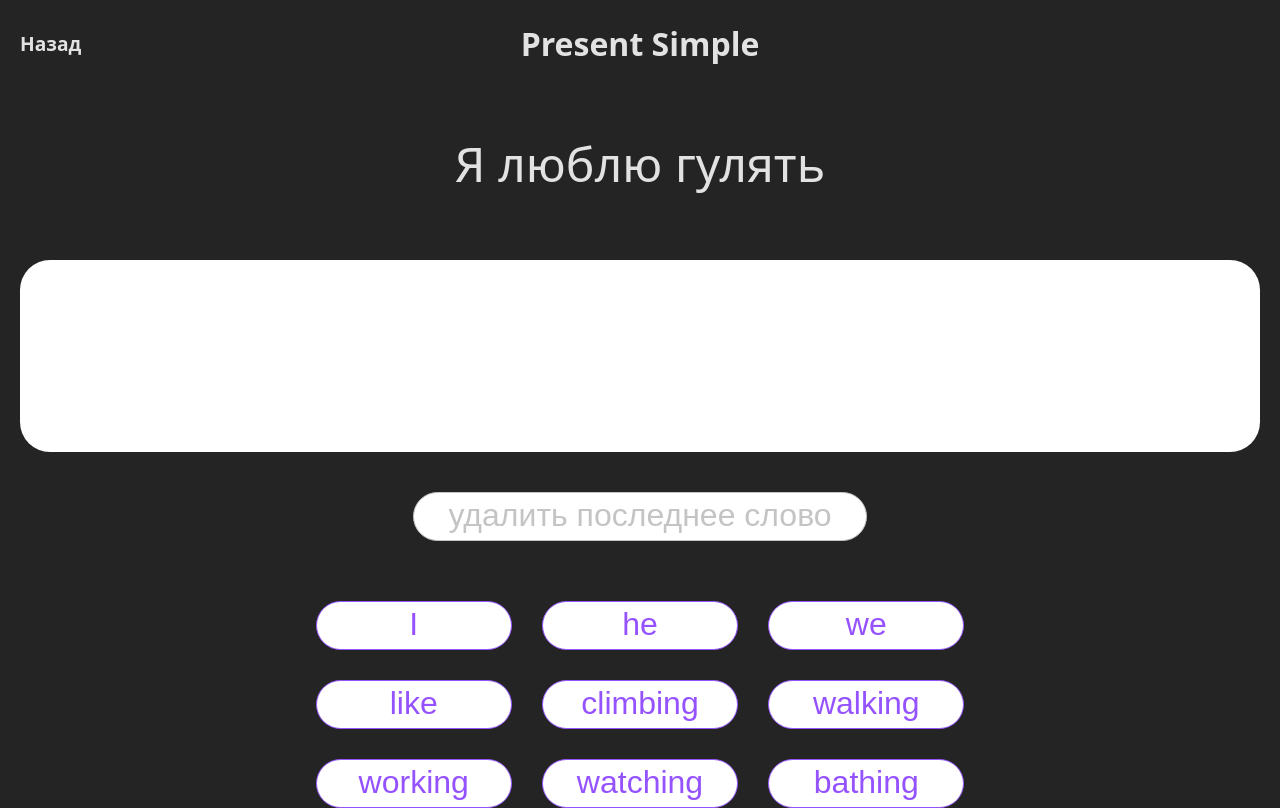
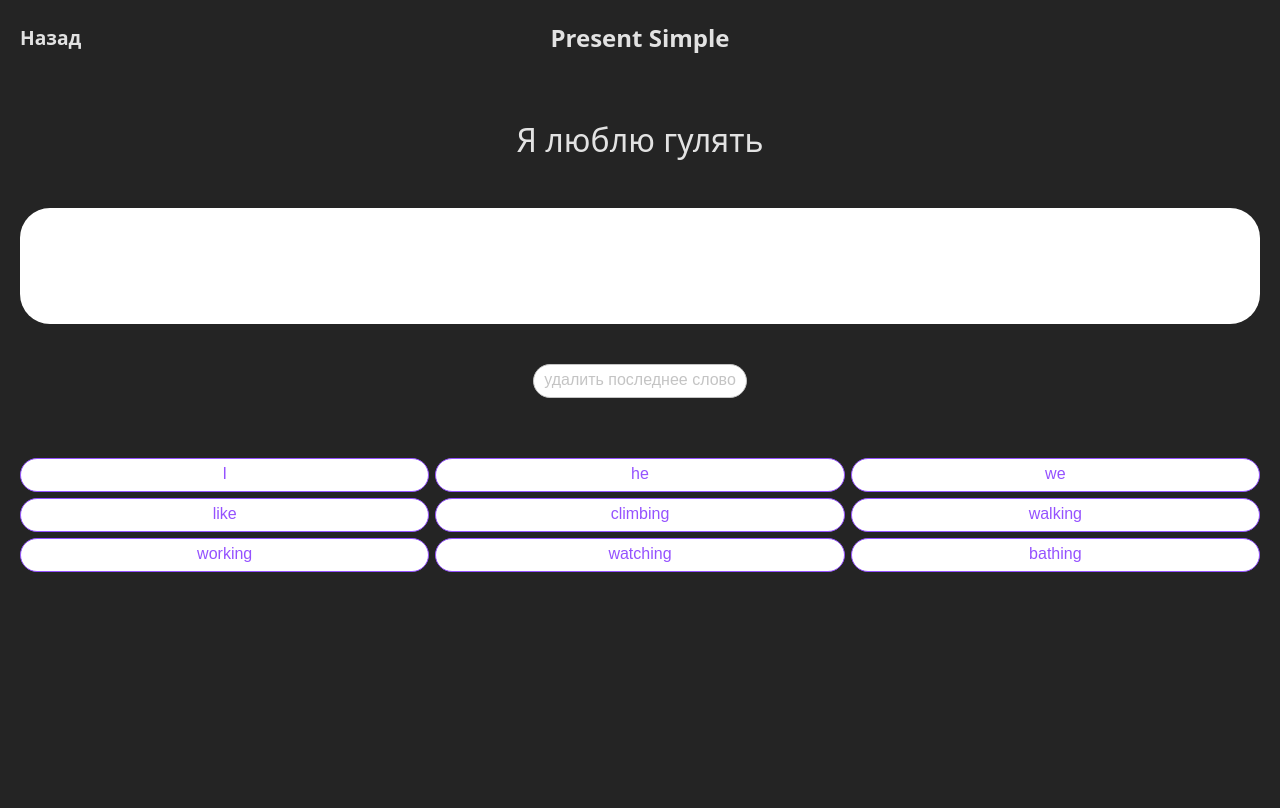
Before and after one commit to HunterM7/easy-english-telegram, a React (Vite) app: page /lessons/1 in a window 1280 px wide. Built offline with nearby package versions, Linux system fonts and the light colour scheme; what @telegram-apps/sdk-react would draw is missing.

Commit message:
Небольшие правки.

```diff
--- a/src/pages/lesson-page/lesson-page.scss
+++ b/src/pages/lesson-page/lesson-page.scss
@@ -9,6 +9,9 @@
     position: sticky;
     top: 0;
     background-color: #242424;
+    display: flex;
+    justify-content: center;
+    align-items: center;
   }
 
   &__back-button {
@@ -19,16 +22,20 @@
     font-size: 1.2rem;
   }
 
+  &__subject-name {
+    font-size: 24px;
+  }
+
   &__task-name {
-    font-size: 3rem;
     margin-top: 60px;
+    font-size: 32px;
   }
 
   &__task-result {
-    min-height: 192px;
-    margin-top: 60px;
+    margin-top: 44px;
+    min-height: 116px;
     align-self: stretch;
-    padding: 40px;
+    padding: 16px 20px;
     border-radius: 30px;
     background-color: #fff;
     display: flex;
@@ -42,9 +49,10 @@
   }
 
   &__options {
+    width: 100%;
     margin-top: 60px;
     display: grid;
     grid-template-columns: repeat(3, 1fr);
-    gap: 30px;
+    gap: 6px;
   }
 }
--- a/src/pages/lesson-page/lesson-page.tsx
+++ b/src/pages/lesson-page/lesson-page.tsx
@@ -32,7 +32,7 @@ export function LessonPage() {
     <div className='lesson-page'>
       <h1 className='lesson-page__title'>
         <Link to='/lessons' className='lesson-page__back-button'>Назад</Link>
-        {name}
+        <span className='lesson-page__subject-name'>{name}</span>
       </h1>
       <div className="lesson-page__task-name">{task.name}</div>
       <div className="lesson-page__task-result">
--- a/src/ui/button/button.scss
+++ b/src/ui/button/button.scss
@@ -1,7 +1,7 @@
 .ui-button {
-  padding: 4px 34px 6px;
+  padding: 6px 10px 8px;
   border-radius: 100px;
-  font-size: 32px;
+  font-size: 16px;
   background-color: #fff;
   cursor: pointer;
   border-width: 1px;
```
